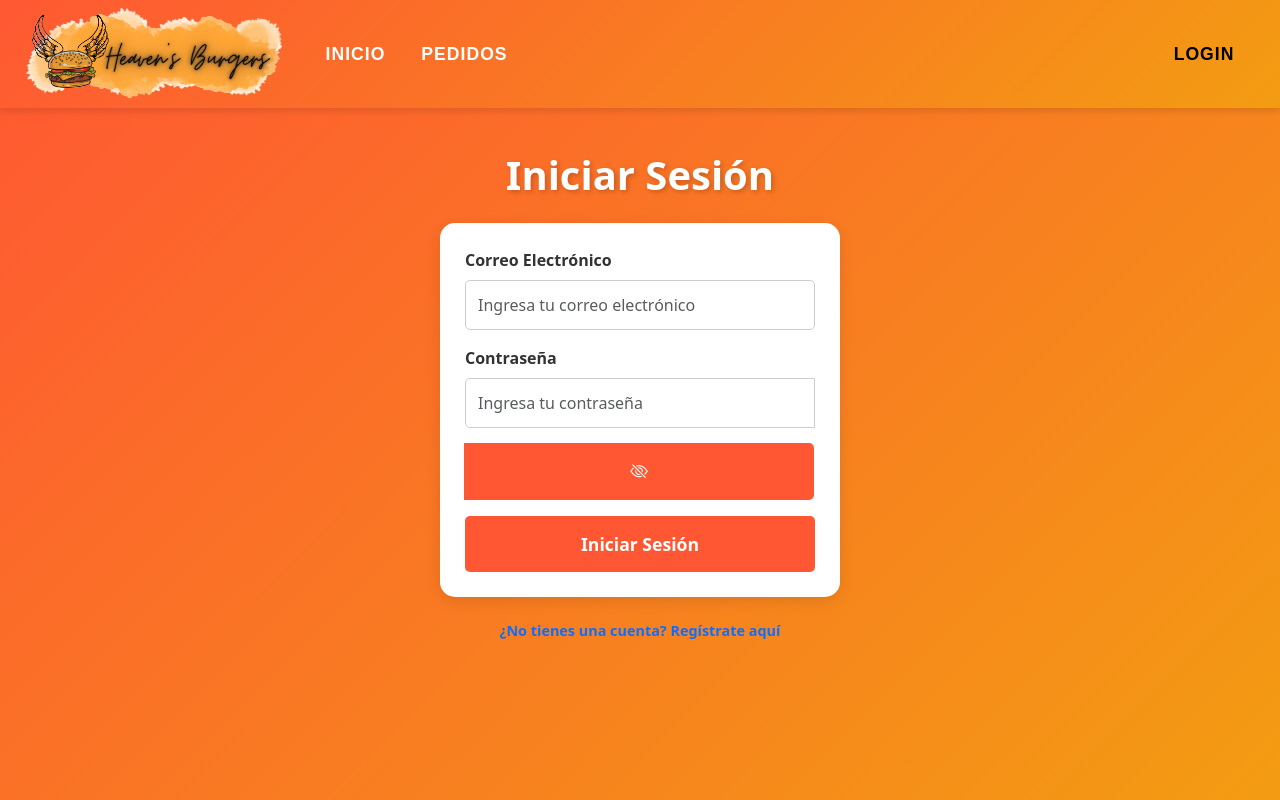
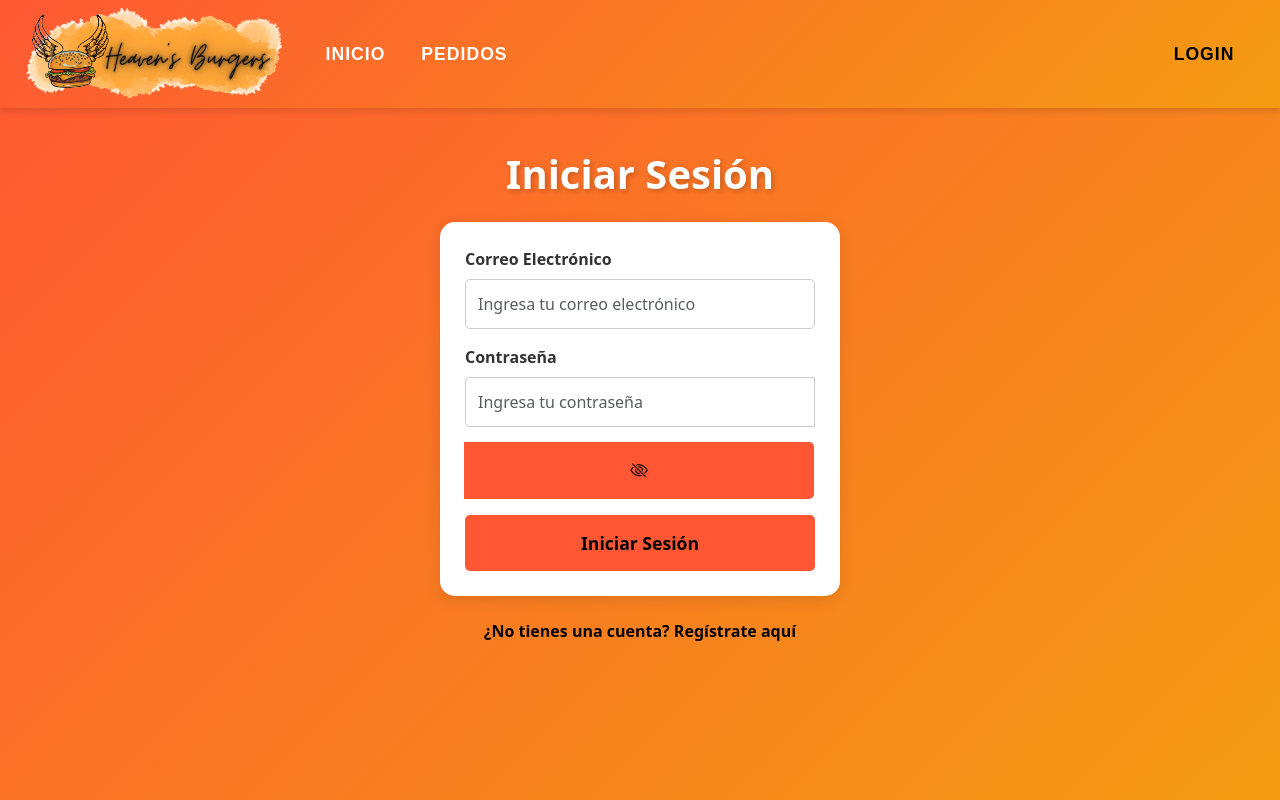
Before and after one commit to LucianaPB92/menu-restaurante, a React (Vite) app: page /login in a window 1280 px wide. Built offline with nearby package versions, Linux system fonts and the light colour scheme.

Commit message:
modificacion de estilos para login con respecto a botones de visibilidad de contraseña en login y modal de registro y contnido de modal

```diff
--- a/src/css/LoginScreen.css
+++ b/src/css/LoginScreen.css
@@ -1,85 +1,91 @@
-/* login-container: Fondo degradado, mayor contraste y colores más vivos */
 .login-container {
   height: 100vh;
-  background: linear-gradient(135deg, #ff5733 0%, #f39c12 100%); /* Rojo a Naranja */
+  background: linear-gradient(135deg, #ff5733 0%, #f39c12 100%);
   display: flex;
   justify-content: center;
   align-items: center;
   color: white;
 }
 
-/* Título con mayor impacto */
 .login-container h2 {
   margin-bottom: 20px;
   font-size: 2.5rem;
   font-weight: bold;
   text-align: center;
   color: #fff;
-  text-shadow: 2px 2px 5px rgba(0, 0, 0, 0.2); /* Sombra para hacer el texto más visible */
+  text-shadow: 2px 2px 5px rgba(0, 0, 0, 0.2);
 }
 
-/* Formulario con un toque moderno y bordes redondeados */
+/*formulario login*/
 .login-form {
-  background: #ffffff; /* Fondo blanco para el formulario */
+  background: #ffffff;
   padding: 25px;
-  border-radius: 15px; /* Bordes redondeados */
+  border-radius: 15px;
   width: 100%;
   max-width: 400px;
-  box-shadow: 0px 4px 15px rgba(0, 0, 0, 0.1); /* Sombra suave para el formulario */
+  box-shadow: 0px 4px 15px rgba(0, 0, 0, 0.1);
 }
 
-/* Etiquetas del formulario con un color oscuro */
 .login-form .form-label {
-  color: #333; /* Color oscuro para las etiquetas */
+  color: #333;
   font-weight: bold;
   font-size: 1rem;
 }
 
-/* Estilo para los campos de entrada */
 .login-form .form-control {
   border-radius: 5px;
   padding: 12px;
   margin-bottom: 15px;
-  border: 1px solid #ccc; /* Borde suave */
-  transition: border-color 0.3s; /* Transición suave en el borde */
+  border: 1px solid #ccc;
+  transition: border-color 0.3s;
 }
 
-/* Foco en el campo de entrada */
 .login-form .form-control:focus {
-  border-color: #f39c12; /* Amarillo cuando está enfocado */
-  outline: none; /* Eliminar borde por defecto */
+  border-color: #f39c12;
+  outline: none;
 }
 
 /* Estilo para el botón de login */
 .login-form .btn {
   width: 100%;
-  background-color: #ff5733; /* Rojo para el fondo del botón */
+  background-color: #ff5733;
+  color: black;
   border: none;
   padding: 15px;
   border-radius: 5px;
-  color: white;
   font-size: 1.1rem;
   font-weight: bold;
   cursor: pointer;
-  transition: background-color 0.3s ease; /* Transición suave en el color de fondo */
+  transition: background-color 0.3s ease;
 }
 
-/* Hover para el botón */
-.login-form .btn:hover {
-  background-color: #e64a19; /* Rojo más oscuro al pasar el mouse */
+.register-form .btn {
+  background-color: #ff5733;
+  color: black;
 }
 
-/* Estilo para el texto de enlace */
+.login-form .btn:hover {
+  background-color: #e64a19;
+}
+
 .clickable {
   cursor: pointer;
-  color: #0d6efd; /* Color azul */
+  color: #000000;
   text-decoration: none;
-  font-size: 0.9rem;
+  font-size: 1rem;
   font-weight: bold;
 }
 
-/* Hover para el enlace de registro */
 .clickable:hover {
-  color: #0b5ed7; /* Azul más oscuro al pasar el mouse */
-  text-decoration: underline;
+  color: #0b5ed7;
+  text-decoration: none;
 }
+
+/*modal registro*/
+
+.modal-content {
+  background-image: url("https://img.freepik.com/free-vector/food-doodle-frame-beige-background-vector_53876-167977.jpg?semt=ais_hybrid");
+  background-size: cover;
+  background-position: center;
+  background-repeat: no-repeat;
+}
```
